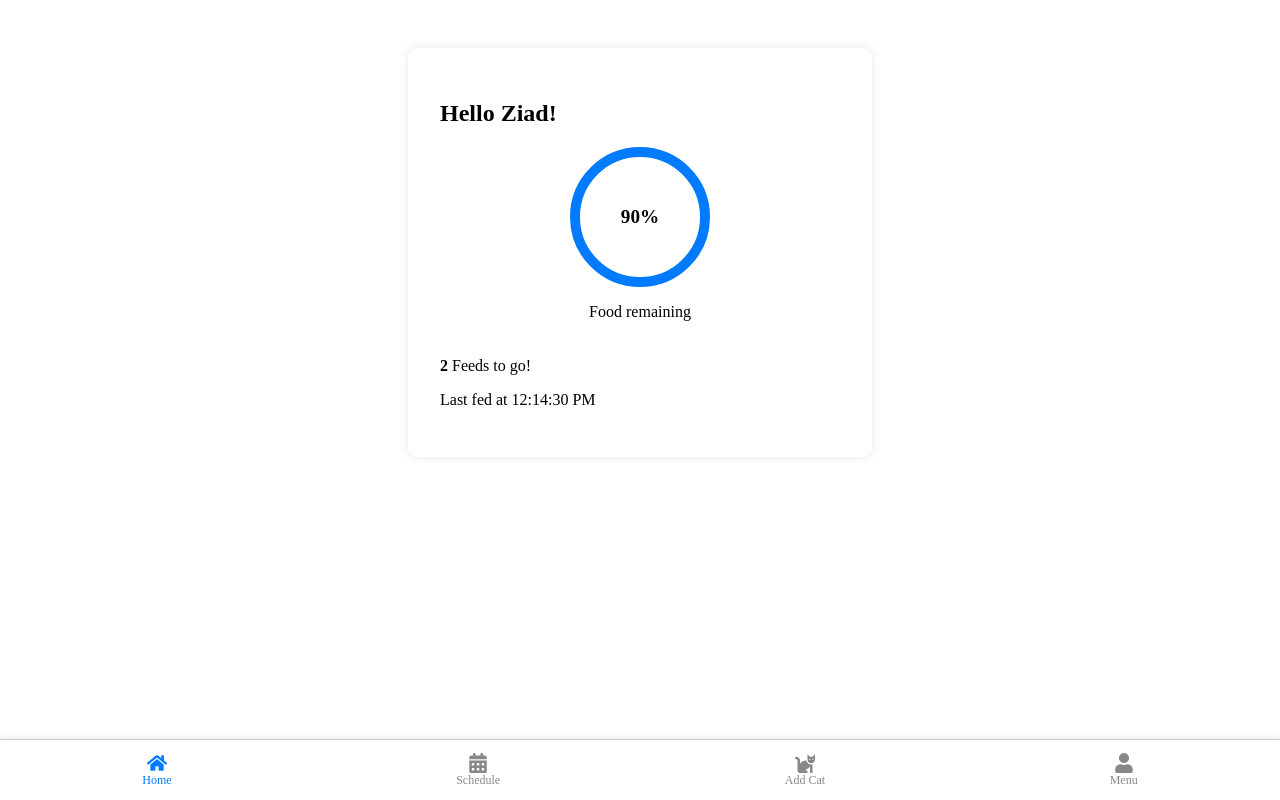
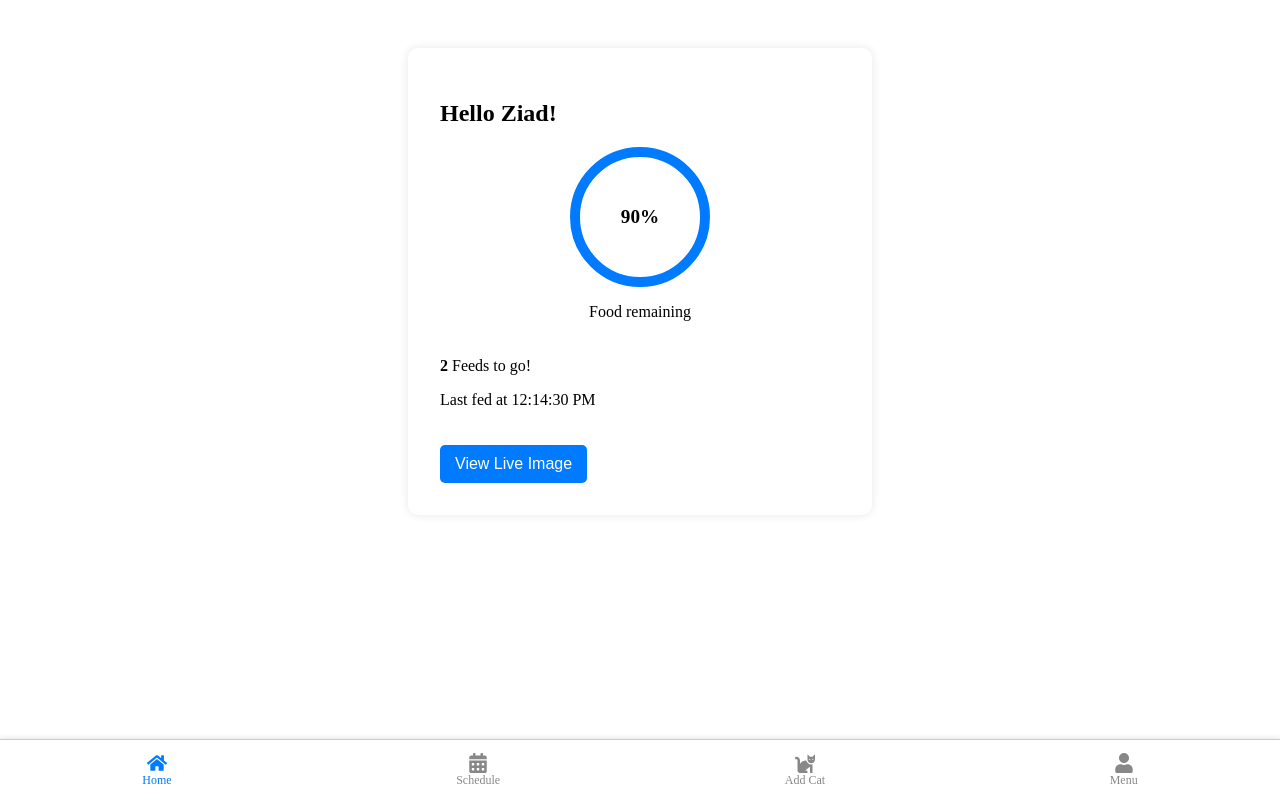
Before and after one commit to eifionsleith/Kittybyte-IoT, a React (Create React App) app in the folder frontend/app/: page /home in a window 1280 px wide. Built offline with nearby package versions, Linux system fonts and the light colour scheme; the HTML template or start-up script is replaced by a standard one.

Commit message:
add button for live image page

```diff
--- a/frontend/app/src/components/Dashboard/Home.js
+++ b/frontend/app/src/components/Dashboard/Home.js
@@ -3,10 +3,12 @@ import React, { useEffect, useState } from 'react';
 import '../../styles/common.css';
 import { getFoodStatus } from '../../api';
 import Navbar from '../Shared/Navbar';
+import { useNavigate } from 'react-router-dom';
 
 export default function Home() {
   const [status, setStatus] = useState(null);
   const [user, setUser] = useState({ name: 'User' });
+  const navigate = useNavigate();
 
   useEffect(() => {
     const storedUser = JSON.parse(localStorage.getItem('user')) || { name: 'Ziad' };
@@ -49,6 +51,10 @@ export default function Home() {
           </div>
           <p><strong>{status.feedsRemaining}</strong> Feeds to go!</p>
           <p>Last fed at {new Date(status.lastFeed).toLocaleTimeString()}</p>
+
+          <button onClick={() => navigate('/ImageFeed')} style={{ marginTop: '20px' }}>
+        View Live Image
+      </button>
         </>
       ) : (
         <p>Loading...</p>
```
